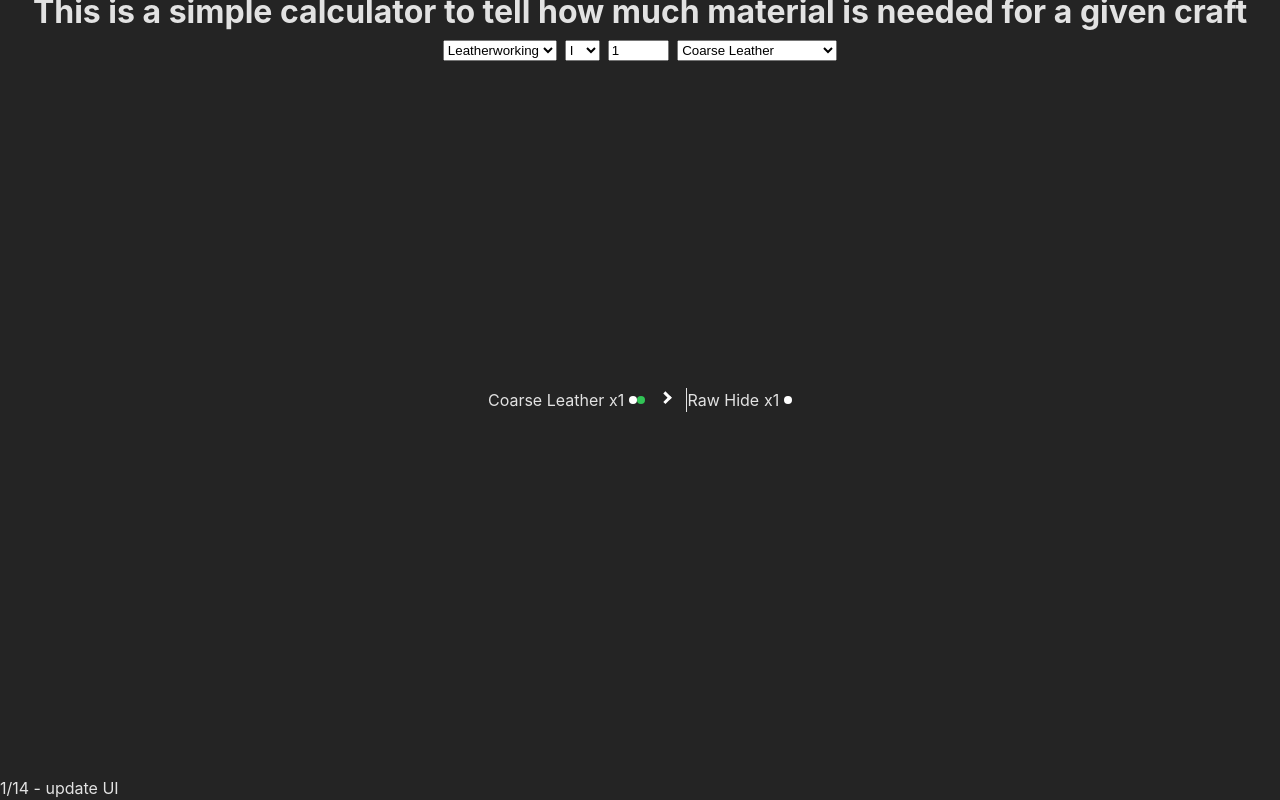
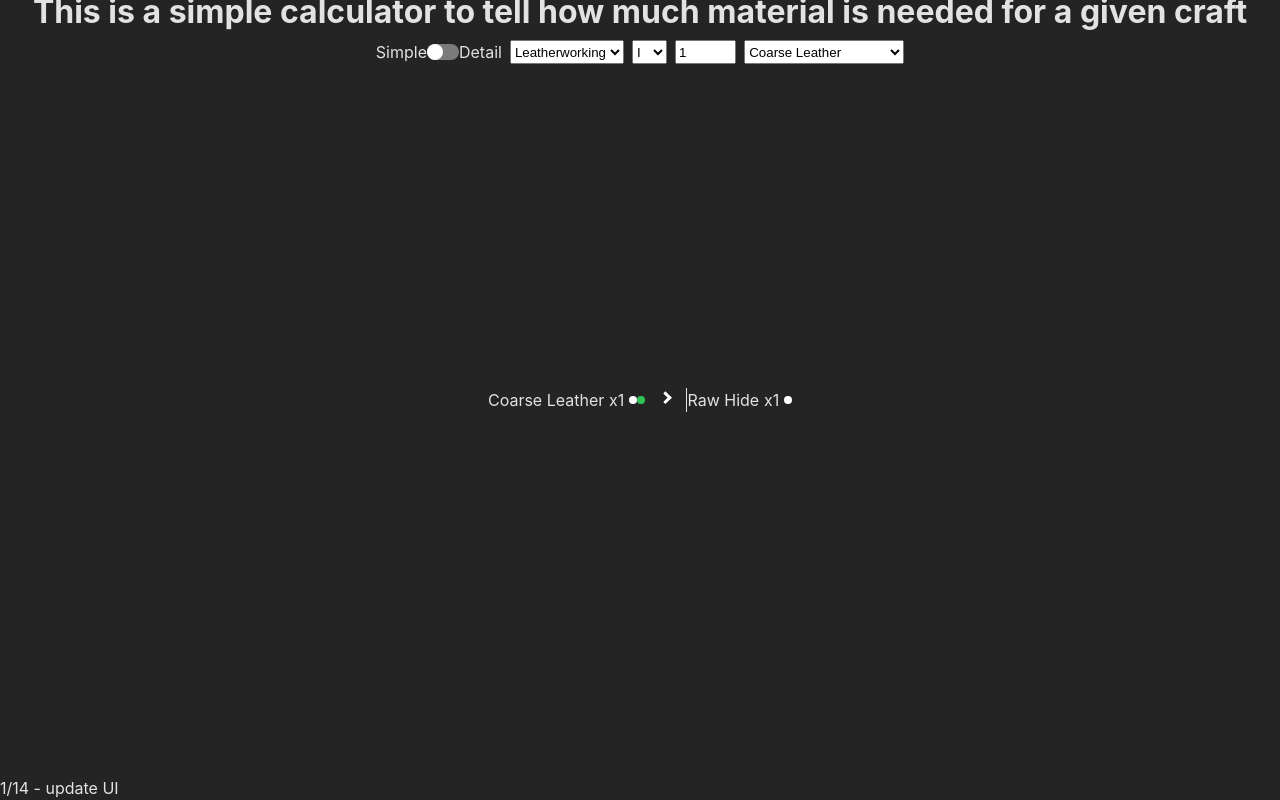
Before and after one commit to iceandfirewes/Craftbound-Material-Calculator, a React (Vite) app: page / in a window 1280 px wide. Built offline with nearby package versions, Linux system fonts and the light colour scheme.

Commit message:
added a framer-motion button

```diff
--- a/package.json
+++ b/package.json
@@ -11,6 +11,7 @@
   },
   "homepage": "https://iceandfirewes.github.io/Craftbound-Material-Calculator",
   "dependencies": {
+    "framer-motion": "^8.4.3",
     "gh-pages": "^4.0.0",
     "react": "^18.2.0",
     "react-dom": "^18.2.0"
--- a/src/Calculator.jsx
+++ b/src/Calculator.jsx
@@ -1,5 +1,6 @@
 import  {rarityColor, crafts, craftSearch, searchRawMaterials} from "./assets/Crafts.js"
 import { useState } from "react"
+import { motion } from "framer-motion"
 export default function Calculator()
 {
     //console.log(testRecursiveCraftBlueprint("leatherworking","coarse leather boots",false))
@@ -7,7 +8,7 @@ export default function Calculator()
       const tempCraftOption = localStorage.getItem("craftOption")
       return tempCraftOption ? JSON.parse(tempCraftOption) : {type:"leatherworking", tier:"I", name:"coarse leather", amount:1}
     })
-    const [setting, setSetting] = useState({hovered: false})
+    const [setting, setSetting] = useState({hovered:false, mode:"simple"})
     //main function to handle user input
     return <>
       {createOptionDiv()}
@@ -64,6 +65,19 @@ export default function Calculator()
     function createOptionDiv()
     {
       return <div className="calculator--option">
+      {/* <div className="switch" mode={setting.mode} onClick={handleSettingChange("mode", setting.mode == "simple" ? "detail" : "simple")}> */}
+      <div className="option--mode">
+        Simple
+        <div className="modeSwitch" mode={setting.mode}
+          onClick={() => handleSettingChange("mode", setting.mode == "simple" ? "detail" : "simple")}
+          style={{justifyContent: setting.mode == "simple"? "flex-start" : "flex-end"}}>
+          <motion.div className="modeSwitch--button" layout transition={{
+            type: "spring",
+            stiffness: 700,
+            damping: 30}}/>
+        </div>
+        Detail
+      </div>
       <select name="type" onChange={(event) => handleCraftOptionChange(event)} value={craftOption.type}>
         {Object.getOwnPropertyNames(crafts).map(profession => <option value={profession}>{capitalizeEveryWord(profession)}</option>)}
       </select>
@@ -133,7 +147,7 @@ export default function Calculator()
         let material = craftSearch(type, tier, name)
         //
         let extraInfo = undefined
-        if (setting.hovered && material.hasOwnProperty("extraInfo"))
+        if (setting.mode == "detail" && setting.hovered && material.hasOwnProperty("extraInfo"))
         {
           extraInfo = material.extraInfo
           extraInfo = <div className="ingredient--PQD">
--- a/src/index.css
+++ b/src/index.css
@@ -26,6 +26,29 @@ text-align: center;
   justify-content: center;
   gap: .5em;
 }
+.option--amount {
+  width: 4em;
+}
+.option--mode {
+  display: flex;
+  align-items: center;
+}
+.modeSwitch {
+  width: 2em;
+  height: 1em;
+  background-color: rgba(255, 255, 255, 0.4);
+  display: flex;
+  justify-content: flex-start;
+  border-radius: 2em;
+  /* padding: 10px; */
+  cursor: pointer;
+}
+.modeSwitch--button {
+  width: 1em;
+  height: 1em;
+  background-color: white;
+  border-radius: 2em;
+}
 .calculator--display {
   position:absolute;
   left:50%;
@@ -35,9 +58,6 @@ text-align: center;
   align-items: center;
   display: flex;
   flex-direction: column;
-}
-.option--amount {
-  width: 4em;
 }
 .steps {
   display: flex;
```
Also changed, not shown: 1 other file (tests, documents, lock files or other folders).
